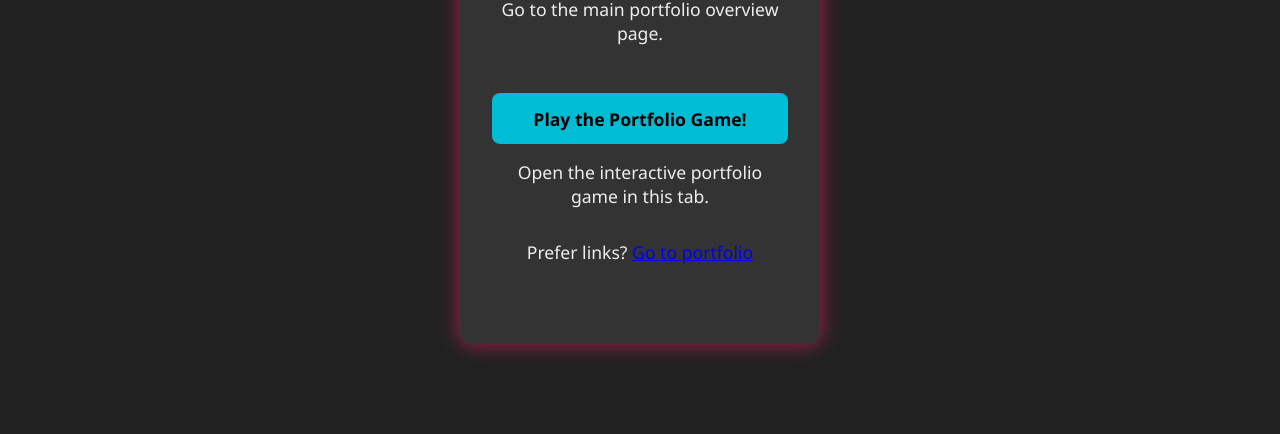
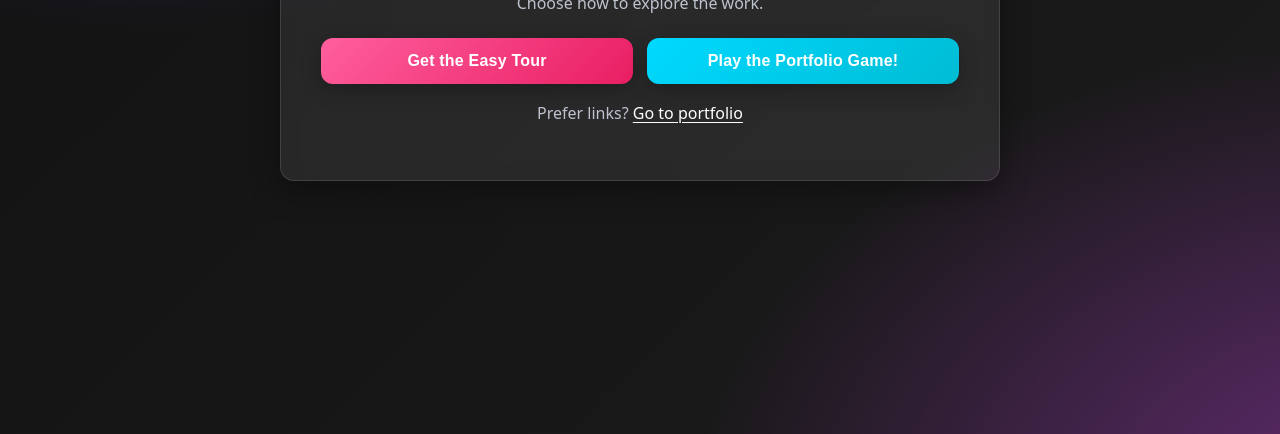
Before and after one commit to Caliburrito72/Caliburrito72.github.io, a plain HTML site: page index.html in a window 1280 px wide. Shown: the part 366-800 px from the top of the page. Drawn offline with Linux system fonts and the light colour scheme.

Commit message:
Update entry-styles.css

```diff
--- a/css/entry-styles.css
+++ b/css/entry-styles.css
@@ -1,87 +1,138 @@
-/* Basic reset */
-* {
-  box-sizing: border-box;
-  margin: 0;
-  padding: 0;
-  font-family: 'Segoe UI', Tahoma, Geneva, Verdana, sans-serif;
+/* Base resets and tokens */
+:root{
+  --bg-grad: radial-gradient(1200px 800px at 10% -10%, #2a2a72 0%, transparent 60%),
+              radial-gradient(1200px 800px at 110% 110%, #642b73 0%, transparent 60%),
+              linear-gradient(135deg, #121212 0%, #1b1b1b 100%);
+  --card: rgba(255,255,255,0.08);
+  --glass: rgba(255,255,255,0.16);
+  --text: #eaeaf0;
+  --muted: #bfc3cf;
+  --accent: #e91e63;
+  --accent-2: #00bcd4;
+  --shadow: 0 10px 30px rgba(0,0,0,0.35);
+  --radius: 14px;
+  --ease: cubic-bezier(.22,.61,.36,1);
+  --ease-out: cubic-bezier(.16,1,.3,1);
 }
 
-body, html {
-  height: 100%;
-  background: #222;
-  color: white;
-  display: flex;
-  justify-content: center;
-  align-items: center;
+*{box-sizing:border-box}
+html,body{height:100%}
+body{
+  margin:0;
+  font-family: ui-sans-serif, system-ui, -apple-system, "Segoe UI", Roboto, "Helvetica Neue", Arial, "Noto Sans", "Apple Color Emoji", "Segoe UI Emoji", "Segoe UI Symbol", "Noto Color Emoji";
+  color:var(--text);
+  background: var(--bg-grad);
+  display:grid;
+  place-items:center;
 }
 
-.entry-container {
-  text-align: center;
-  background-color: #333;
-  padding: 3rem 2rem;
-  border-radius: 12px;
-  box-shadow: 0 0 20px rgba(233, 30, 99, 0.7);
-  max-width: 400px;
-  width: 90%;
+/* Container with glassmorphism */
+.entry-container{
+  width:min(92vw, 720px);
+  padding:clamp(24px, 4vw, 40px);
+  background: var(--card);
+  border:1px solid rgba(255,255,255,0.12);
+  border-radius: var(--radius);
+  box-shadow: var(--shadow);
+  backdrop-filter: blur(8px);
+  -webkit-backdrop-filter: blur(8px);
+  text-align:center;
+  animation: cardIn .6s var(--ease) both;
+}
+@keyframes cardIn{
+  from{opacity:0; transform: translateY(10px) scale(.98)}
+  to{opacity:1; transform: translateY(0) scale(1)}
 }
 
-h1 {
-  margin-bottom: 1rem;
-  font-size: 2rem;
-  font-weight: 700;
+h1{
+  margin:0 0 8px;
+  font-weight:800;
+  letter-spacing:.2px;
+  font-size:clamp(28px, 3.2vw, 40px);
+}
+.entry-sub{
+  margin:0 0 24px;
+  color:var(--muted);
+  font-size:clamp(14px, 1.6vw, 16px);
 }
 
-p {
-  margin-bottom: 2rem;
-  font-size: 1.1rem;
-  color: #eee;
+/* Button group */
+.button-group{
+  display:grid;
+  grid-template-columns: 1fr;
+  gap:14px;
+  margin: 10px 0 4px;
 }
 
-.button-group {
-  display: flex;
-  flex-direction: column;
-  gap: 1rem;
+/* Buttons with micro-interactions and accessible focus */
+.btn{
+  position:relative;
+  appearance:none;
+  border:none;
+  border-radius: calc(var(--radius) - 2px);
+  padding:14px 18px;
+  color:white;
+  font-weight:800;
+  font-size:clamp(14px, 1.7vw, 16px);
+  letter-spacing:.2px;
+  cursor:pointer;
+  overflow:hidden;
+  transition: transform .18s var(--ease), box-shadow .2s var(--ease-out), background .3s var(--ease);
+  box-shadow: 0 6px 20px rgba(0,0,0,.25);
+  outline-offset: 3px;
 }
 
-.btn {
-  background-color: #e91e63;
-  border: none;
-  padding: 0.85rem;
-  border-radius: 8px;
-  font-weight: 700;
-  font-size: 1.1rem;
-  cursor: pointer;
-  transition: background-color 0.3s;
+.easy-tour{ background: linear-gradient(135deg, #ff5f9e 0%, #e91e63 100%); }
+.portfolio-game{ background: linear-gradient(135deg, #00d9ff 0%, #00bcd4 100%); }
+
+/* Shine effect */
+.btn::before{
+  content:"";
+  position:absolute;
+  inset:-100% auto auto -50%;
+  width:40%;
+  height:300%;
+  transform: rotate(25deg);
+  background: linear-gradient(90deg, transparent, rgba(255,255,255,.45), transparent);
+  transition: transform .8s var(--ease-out), opacity .4s var(--ease);
+  opacity:.0;
+}
+.btn:hover::before{ transform: translateX(260%) rotate(25deg); opacity:.9; }
+
+/* Hover and active depth */
+.btn:hover{ transform: translateY(-2px) scale(1.02); box-shadow: 0 14px 28px rgba(0,0,0,.35); }
+.btn:active{ transform: translateY(0) scale(.99); box-shadow: 0 6px 16px rgba(0,0,0,.3); }
+
+/* Click feedback from JS */
+.btn.clicked{ transform: scale(.97); }
+
+/* Focus styles for accessibility */
+.btn:focus-visible{
+  outline: 3px solid rgba(255,255,255,.7);
+  box-shadow: 0 0 0 6px rgba(233,30,99,.28), 0 8px 26px rgba(0,0,0,.35);
 }
 
-.btn:hover {
-  background-color: #c2185b;
+/* Fallback link styling */
+.fallback-link{
+  margin-top: 18px;
+  color:var(--muted);
+}
+.fallback-link a{
+  color:#fff;
+  text-underline-offset:3px;
+}
+.fallback-link a:hover{ color: var(--accent); }
+
+/* Visually hidden text for screen readers */
+.visually-hidden{
+  position:absolute !important;
+  height:1px;width:1px;
+  overflow:hidden;
+  clip:rect(1px,1px,1px,1px);
+  white-space:nowrap;
 }
 
-.portfolio-game {
-  background-color: #00bcd4;
+/* Small screens */
+@media (min-width: 680px){
+  .button-group{ grid-template-columns: 1fr 1fr; }
 }
-
-.portfolio-game:hover {
-  background-color: #0097a7;
-}
-
-.btn.clicked {
-  transform: scale(0.95);
-  transition: transform 0.1s ease-in-out;
-}
-
-.footer-link {
-  margin-top: 2rem;
-}
-
-.back-to-portfolio {
-  color: #fff;
-  text-decoration: underline;
-  font-weight: 600;
-  cursor: pointer;
-}
-
-.back-to-portfolio:hover {
-  color: #e91e63;
-}
```
